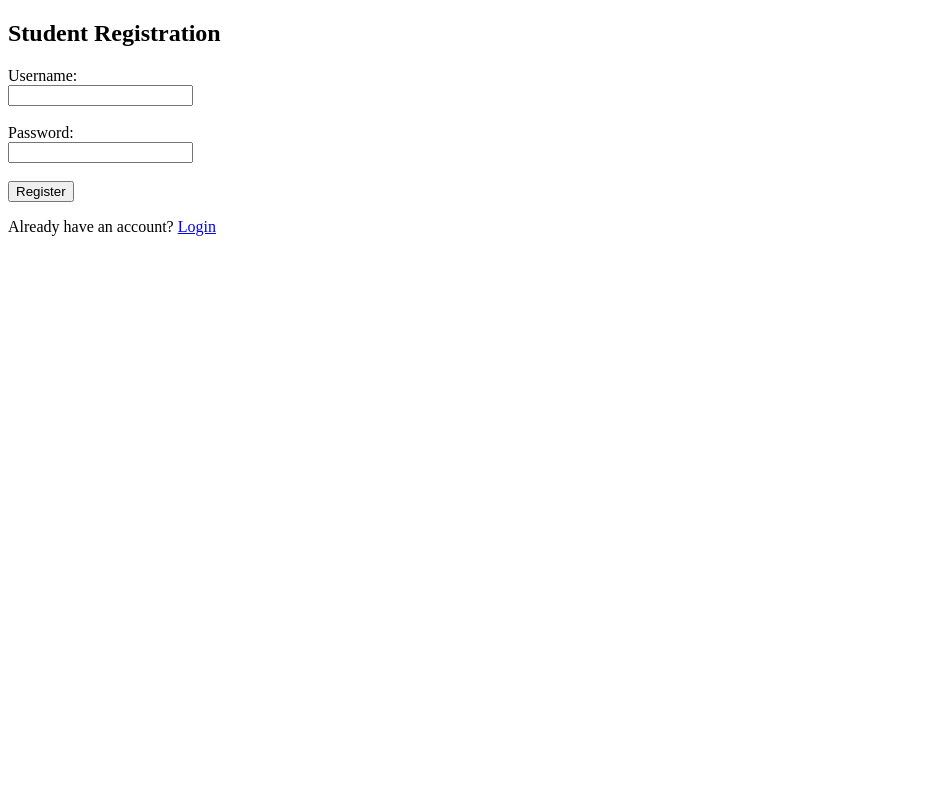
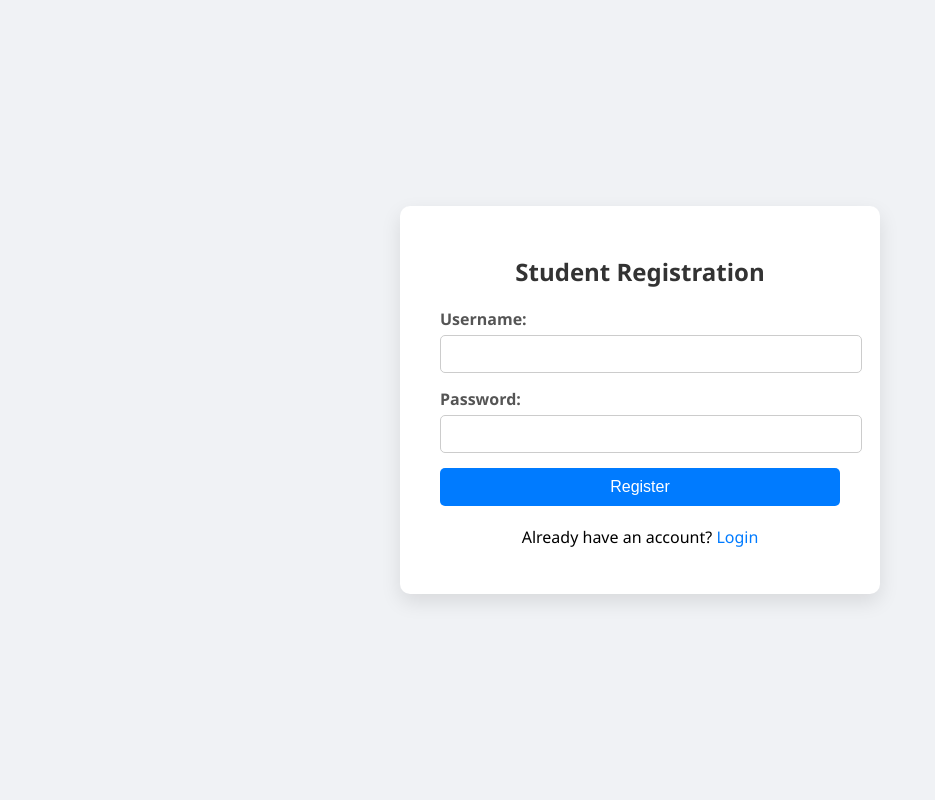
Before and after one commit to sakwasilas/kasneb-2025, a Flask app: page /register in a window 1280 px wide. Shown: the whole page, without its empty margins (0-935 px from the left). Run offline with Flask 3, Linux system fonts and the light colour scheme.

Commit message:
modified regiter route

```diff
--- a/templates/student/Register.html
+++ b/templates/student/Register.html
@@ -2,21 +2,106 @@
 <html>
 <head>
     <title>Student Registration</title>
+    <style>
+        body {
+            font-family: 'Segoe UI', Tahoma, Geneva, Verdana, sans-serif;
+            background-color: #f0f2f5;
+            display: flex;
+            justify-content: center;
+            align-items: center;
+            height: 100vh;
+            margin: 0;
+        }
+
+        .register-card {
+            background-color: #fff;
+            padding: 30px 40px;
+            border-radius: 10px;
+            box-shadow: 0 8px 20px rgba(0, 0, 0, 0.1);
+            width: 100%;
+            max-width: 400px;
+        }
+
+        .register-card h2 {
+            text-align: center;
+            color: #333;
+        }
+
+        .register-card form {
+            margin-top: 20px;
+        }
+
+        .register-card label {
+            font-weight: bold;
+            color: #555;
+        }
+
+        .register-card input[type="text"],
+        .register-card input[type="password"] {
+            width: 100%;
+            padding: 10px;
+            margin-top: 5px;
+            margin-bottom: 15px;
+            border: 1px solid #ccc;
+            border-radius: 5px;
+            font-size: 14px;
+        }
+
+        .register-card input[type="submit"] {
+            width: 100%;
+            padding: 10px;
+            background-color: #007bff;
+            border: none;
+            color: white;
+            font-size: 16px;
+            border-radius: 5px;
+            cursor: pointer;
+        }
+
+        .register-card input[type="submit"]:hover {
+            background-color: #0056b3;
+        }
+
+        .register-card p {
+            text-align: center;
+            margin-top: 20px;
+        }
+
+        .register-card a {
+            color: #007bff;
+            text-decoration: none;
+        }
+
+        .register-card a:hover {
+            text-decoration: underline;
+        }
+
+        .error {
+            color: red;
+            text-align: center;
+            margin-bottom: 10px;
+        }
+    </style>
 </head>
 <body>
+    <div class="register-card">
         <h2>Student Registration</h2>
+
         {% if error %}
-        <p style="color:red;">{{ error }}</p>
+            <p class="error">{{ error }}</p>
         {% endif %}
+
         <form method="POST">
-        <label>Username:</label><br>
-        <input type="text" name="username" required><br><br>
+            <label>Username:</label>
+            <input type="text" name="username" required>
 
-        <label>Password:</label><br>
-        <input type="password" name="password" required><br><br>
+            <label>Password:</label>
+            <input type="password" name="password" required>
 
             <input type="submit" value="Register">
         </form>
+
         <p>Already have an account? <a href="/login">Login</a></p>
+    </div>
 </body>
 </html>
```
Lines whose indentation alone changed are shown as unchanged.
